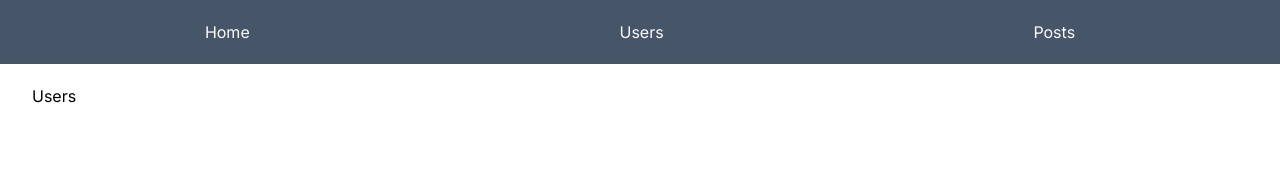
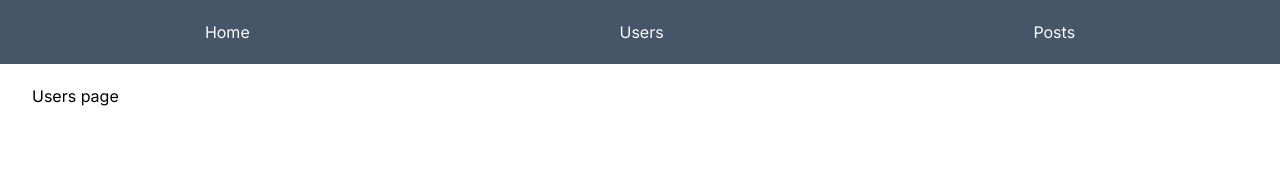
Before and after one commit to EngPremma/next-13-shadcn, a Next.js app: page /users in a window 1280 px wide. Shown: the top 174 px of the page. Built offline with nearby package versions, Linux system fonts and the light colour scheme.

Commit message:
edit users page

```diff
--- a/app/users/page.tsx
+++ b/app/users/page.tsx
@@ -1,5 +1,5 @@
 const Users = () => {
-  return <div>Users</div>;
+  return <div>Users page</div>;
 };
 
 export default Users;
```
